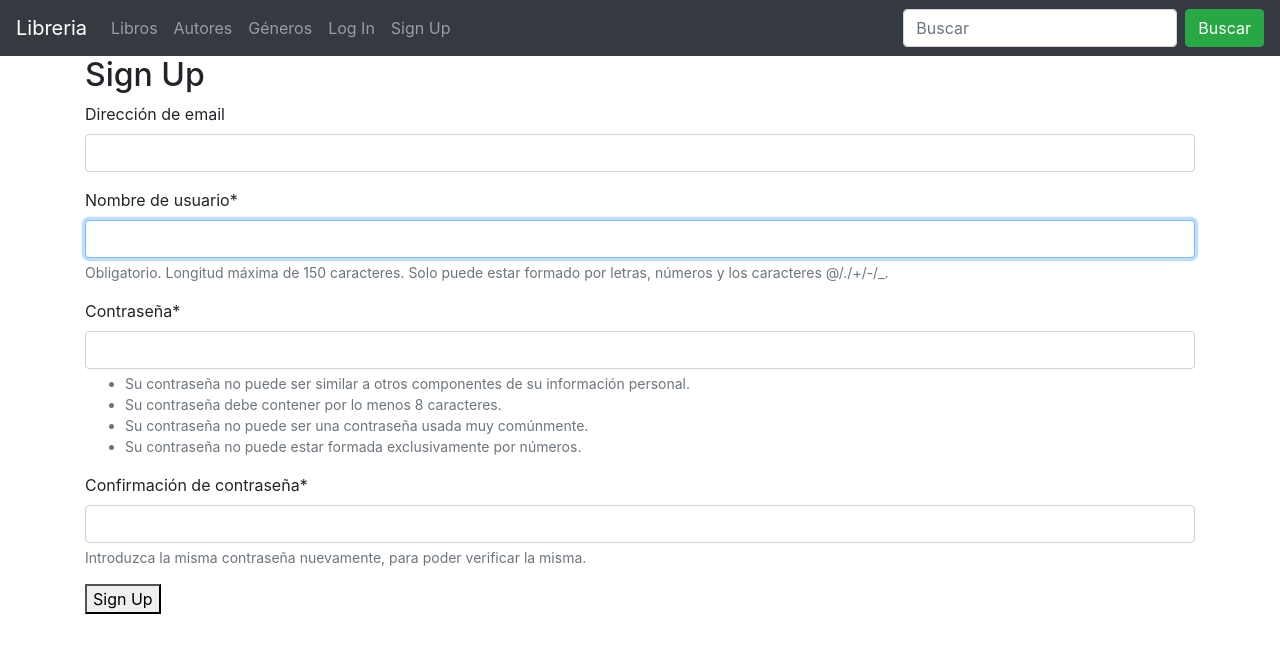
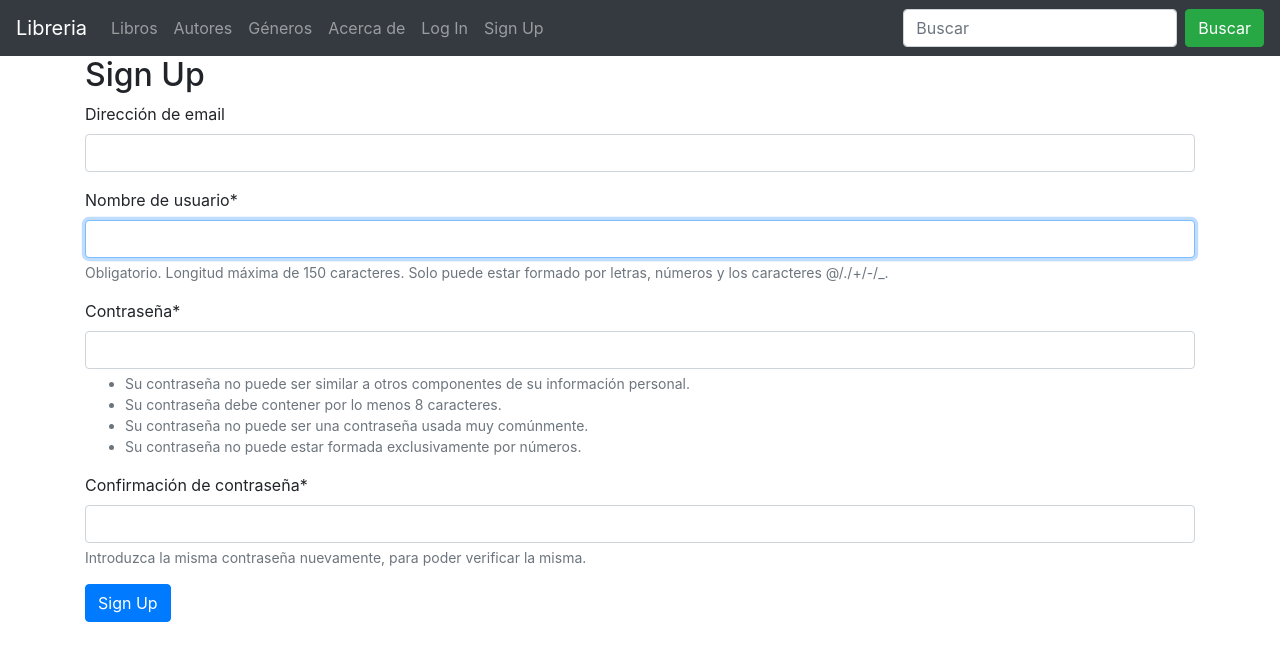
Before and after one commit to dfratesi/Entrega1-Fratesi, a Django app: page /accounts/signup/ in a window 1280 px wide. Shown: the top 661 px of the page. Run offline with Django 4.2, Linux system fonts and the light colour scheme; some libraries are stand-ins or nearby versions.

Commit message:
about page

```diff
--- a/core/urls.py
+++ b/core/urls.py
@@ -15,7 +15,7 @@ Including another URLconf
 """
 from django.contrib import admin
 from django.urls import path, include
-from libreria.views import home
+from libreria.views import home, AboutView
 
 urlpatterns = [
     # Django admin
@@ -26,4 +26,5 @@ urlpatterns = [
     path("accounts/", include("accounts.urls")),
     path("", home, name="index"),
     path("libros/", include("libreria.urls")),
+    path("about/", AboutView.as_view(), name="about"),
 ]
--- a/templates/about.html
+++ b/templates/about.html
@@ -3,5 +3,7 @@
     About
 {% endblock title %}
 {% block content %}
-    <h1>About Page</h1>
+    <div class="container">
+        <h1>About Page</h1>
+    </div>
 {% endblock content %}
--- a/templates/navbar.html
+++ b/templates/navbar.html
@@ -2,6 +2,7 @@
 {% url 'libreria:book-list' as books %}
 {% url 'libreria:autores-list' as autores %}
 {% url 'libreria:generos-list' as generos %}
+{% url 'about' as about %}
 <nav class="navbar navbar-expand-lg navbar-dark bg-dark">
   <a class="navbar-brand" href="{% url 'index' %}">Libreria</a>
   <button class="navbar-toggler"
@@ -33,6 +34,12 @@
           {% if request.path == generos %}<span class="sr-only">(current)</span>{% endif %}
         </a>
       </li>
+      <li class="nav-item {% if request.path == about %}active{% endif %}">
+        <a class="nav-link" href="{% url 'about' %}">
+          Acerca de
+          {% if request.path == about %}<span class="sr-only">(current)</span>{% endif %}
+        </a>
+      </li>
       {% if user.is_authenticated %}
         <li class="nav-item">
           <a class="nav-link" href="{% url 'logout' %}">Log Out</a>
--- a/templates/registration/signup.html
+++ b/templates/registration/signup.html
@@ -9,7 +9,7 @@
         <form method="post">
             {% csrf_token %}
             {{ form|crispy }}
-            <button type="submit">Sign Up</button>
+            <button type="submit" class="btn btn-primary">Sign Up</button>
         </form>
     </div>
 {% endblock content %}
```
Also changed, not shown: libreria/views.py (+8 -2 lines), db.sqlite3.
